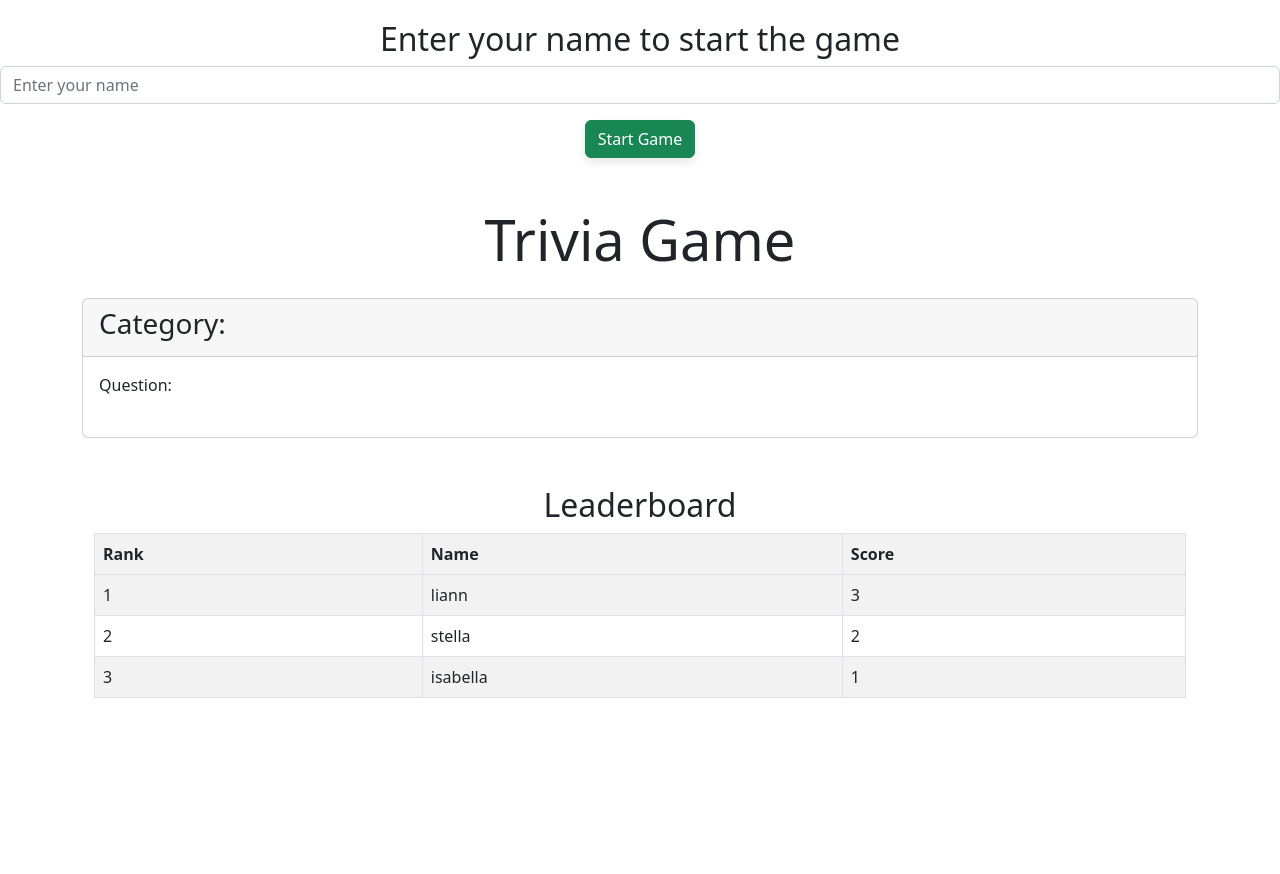
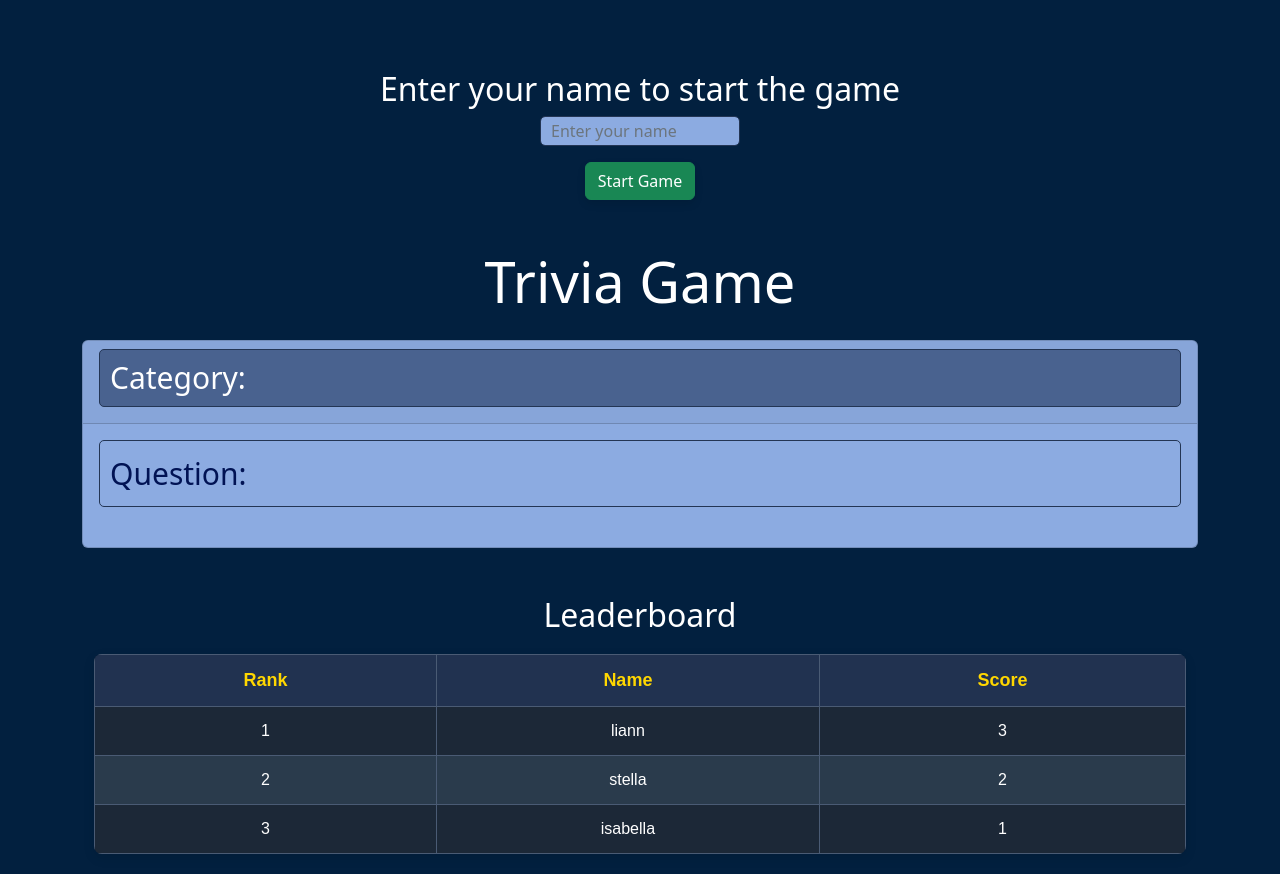
Before and after one commit to liannfinlayson26/trivia-game, a Flask app: page / in a window 1280 px wide. Before the commit the page ends 698 px from the top, so only its background shows below. Run offline with Flask 3, Linux system fonts and the light colour scheme; data comes from the database, SQL or seed files in the repository; both versions use the stored data as it was after the commit.

Commit message:
Changes in user experience

```diff
--- a/static/styles.css
+++ b/static/styles.css
@@ -24,4 +24,80 @@ body {
     align-items: center;
     justify-content: flex-start; /* Ensures content is at the top */
     min-height: 100vh; /* Full viewport height */
+    background-color: #02203f; /* Changed background color */
+    color: white;
 }
+
+#username {
+    background-color: #8cabe1; /* Slightly lighter navy blue */
+    color: rgb(1, 19, 84); /* Text remains visible */
+    border: 1px solid #233554; /* Subtle border */
+    padding: 10px;
+    border-radius: 5px;
+    width: 200px;
+    height: 30px;
+    font-size: 16px;
+}
+
+#category {
+    background-color: #49628f; /* Slightly lighter navy blue */
+    color: rgb(255, 255, 255); /* Text remains visible */
+    border: 1px solid #233554; /* Subtle border */
+    padding: 10px;
+    border-radius: 5px;
+    font-size: 30px;
+}
+
+#question {
+    background-color: #8cabe1; /* Slightly lighter navy blue */
+    color: rgb(1, 19, 84); /* Text remains visible */
+    border: 1px solid #233554; /* Subtle border */
+    padding: 10px;
+    border-radius: 5px;
+    font-size: 30px;
+}
+
+#title_start_game {
+    margin-top: 50px;
+    text-align: center;
+}
+.card {
+    background-color: #8cabe1; /* Slightly lighter navy blue */
+}
+
+#leaderboard {
+    background-color: #1e2a3a; /* Dark background */
+    color: white; /* White text for the entire table */
+    border-radius: 8px; /* Rounded corners */
+    overflow: hidden; /* Ensures the border-radius is applied correctly */
+    width: 100%; /* Table width */
+    margin: 20px auto; /* Center the table */
+    box-shadow: 0 4px 12px rgba(0, 0, 0, 0.1); /* Subtle shadow */
+    font-family: 'Arial', sans-serif; /* Clean font */
+}
+
+#leaderboard th, #leaderboard td {
+    color: white; /* Ensures all table text is white */
+    padding: 12px 20px; /* Adds padding to all cells */
+    text-align: center; /* Centers the text */
+    border: 1px solid #4a5b74; /* Light border for the table */
+}
+
+#leaderboard th {
+    background-color: #233554; /* Dark background for the header */
+    color: #FFD700; /* Gold color for headers */
+    font-size: 18px; /* Larger font size for headers */
+}
+
+#leaderboard tr:nth-child(even) {
+    background-color: #2a3b4c; /* Slightly lighter background for even rows */
+}
+
+#leaderboard tr:hover {
+    background-color: #3a4c6e; /* Hover effect for rows */
+    cursor: pointer; /* Change cursor to pointer */
+}
+
+#leaderboard td, #leaderboard th {
+    border: 1px solid #4a5b74; /* Subtle border for cells */
+}
```
Also changed, not shown: leaderboard.db.
